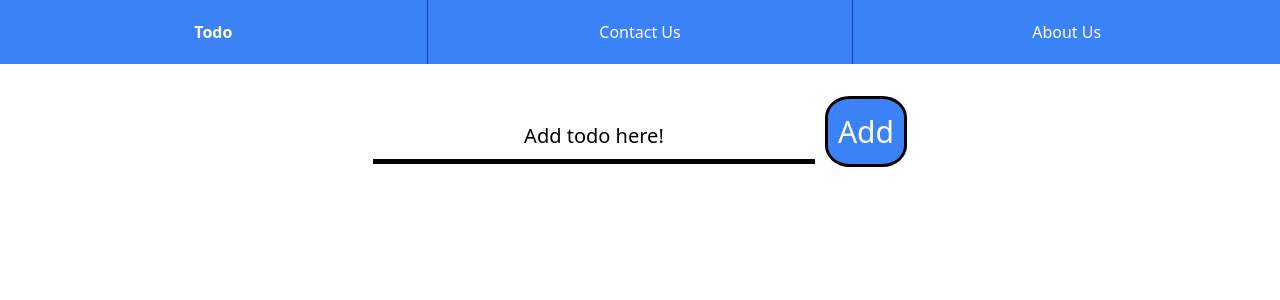
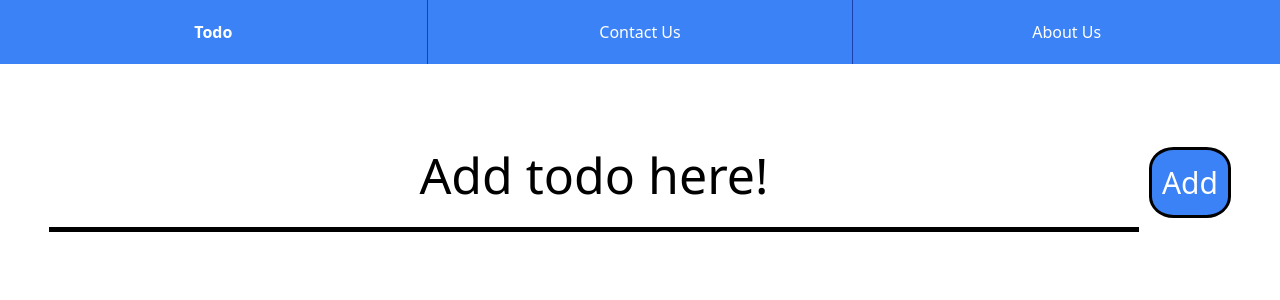
Before and after one commit to dylanarusso/cohort12b-project3-master, a React (Create React App) app: page / in a window 1280 px wide. Shown: the top 300 px of the page. Built offline with nearby package versions, Linux system fonts and the light colour scheme.

Commit message:
Fixed style for todo items

```diff
--- a/src/styles.css
+++ b/src/styles.css
@@ -48,15 +48,15 @@
     border: none;
     color: black;
     border-bottom: 5px solid black;
-    min-width: 100px;
+    min-width: 300px;
     margin-top: 40px;
     padding: 5px;
-    font-size: 30px;
+    font-size: 75px;
   }
 
   .todo input::placeholder {
     color: black;
-    font-size: 20px;
+    font-size: 50px;
   }
 
   .todo input:focus {
@@ -78,8 +78,8 @@
 
 
   .todo ul {
-    margin-top: 30px;
-    font-size: 1.5rem;
+    margin-top: 75px;
+    font-size: 30px;
   }
 
   .todo ul li {
@@ -89,12 +89,13 @@
     border: 3px solid black;
     border-radius: 5px;
     padding-bottom: 15px;
-    padding-left: 5px;
-    padding-right: 5px;
-    margin-left:0;
-    background-color: rgb(236, 236, 236, 0.6);
+    padding-left: 10px;
+    padding-right: 10px;
+    margin-left:50px;
+    margin-right: 50px;
+    background-color: rgba(59, 130, 246);
     font-family: 'Franklin Gothic Medium', 'Arial Narrow', Arial, sans-serif;
-    color: black;
+    color: white;
   }
   .todo ul li .delete {
     margin-top: 5px;
```
